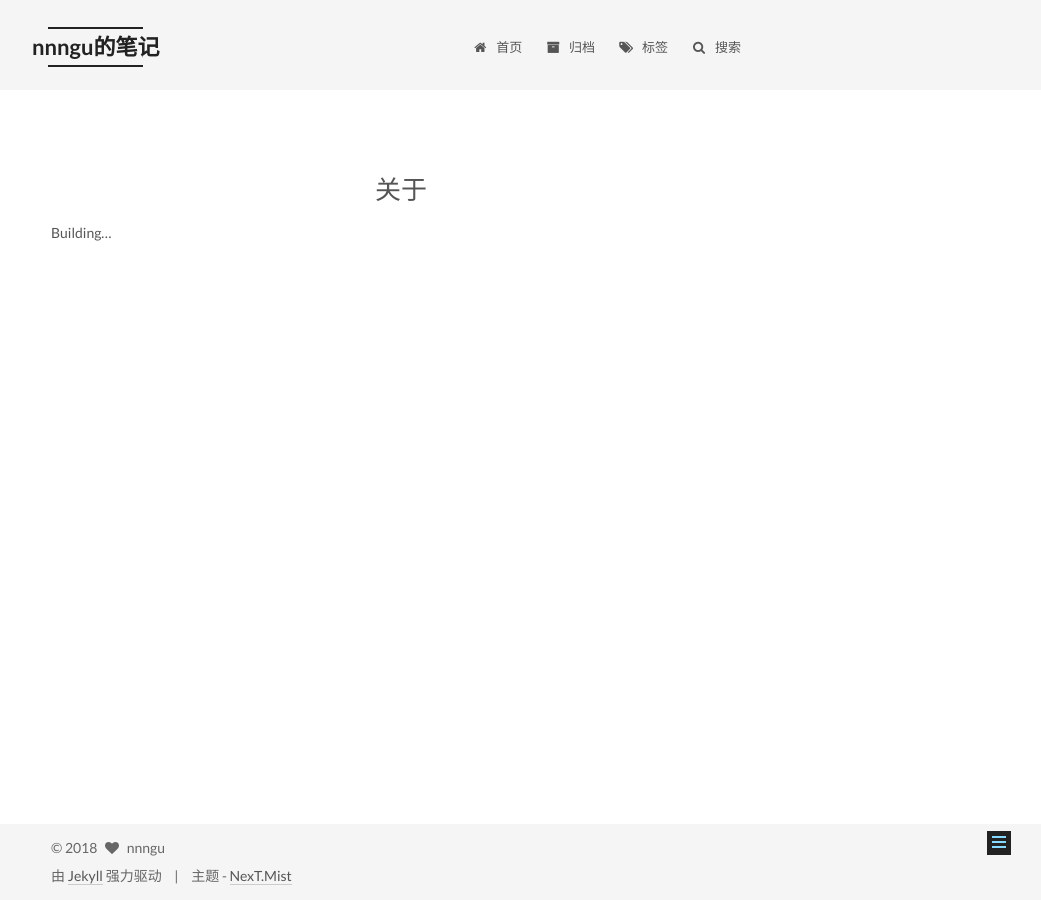
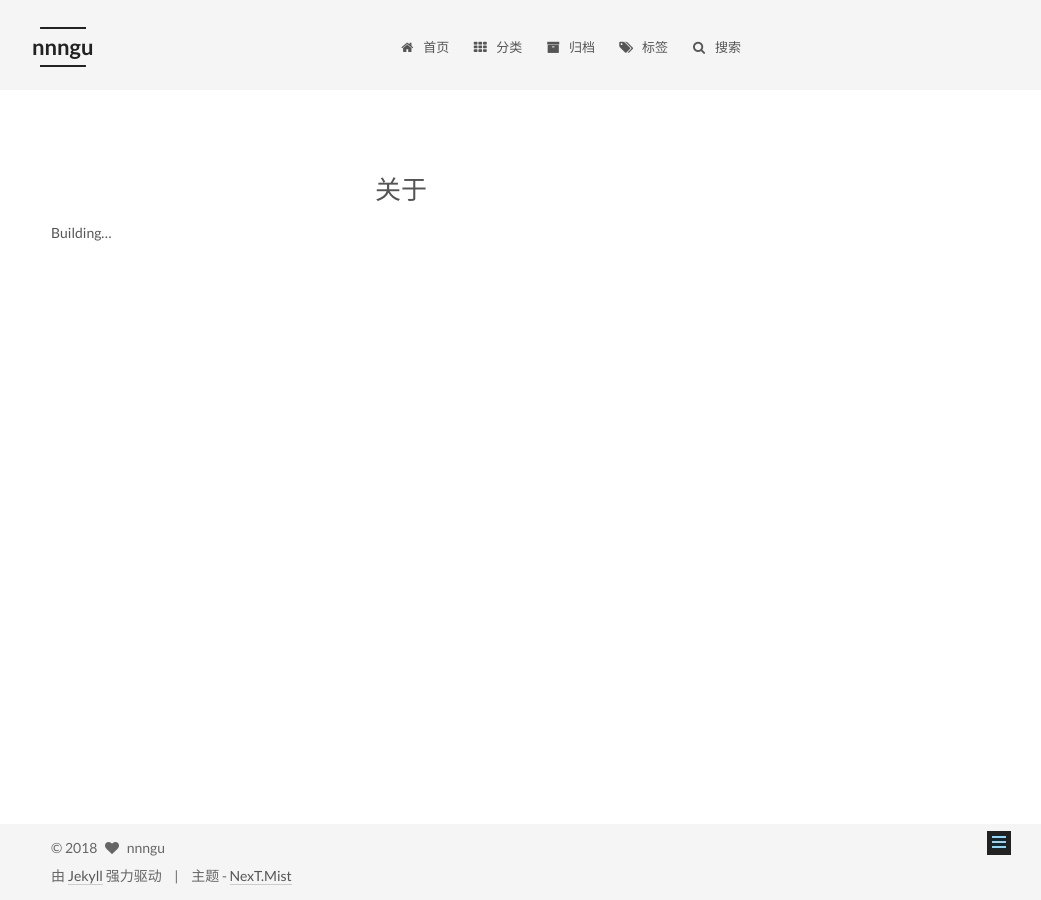
Before and after one commit to nnngu/jekyll_demo, a Jekyll site: the page built from about/index.md, in a window 1280 px wide. Shown: the whole page, without its empty margins (239-1280 px from the left). Built offline with Jekyll 4.4.1, drawn with Linux system fonts in a browser that asks for light colours.

Commit message:
打开页首的文章分类

```diff
--- a/_config.yml
+++ b/_config.yml
@@ -4,7 +4,7 @@
 # ---------------------------------------------------------------
 
 # Site
-title: nnngu的笔记
+title: nnngu
 subtitle:
 description:
 author: nnngu
@@ -117,7 +117,7 @@ index_with_subtitle: false
 # When running the site in a subdirectory (e.g. domain.tld/blog), remove the leading slash (/archives -> archives)
 menu:
   home: /
-  #categories: /categories/
+  categories: /categories/
   #about: /about/
   archives: /archives/
   tags: /tags/
```
